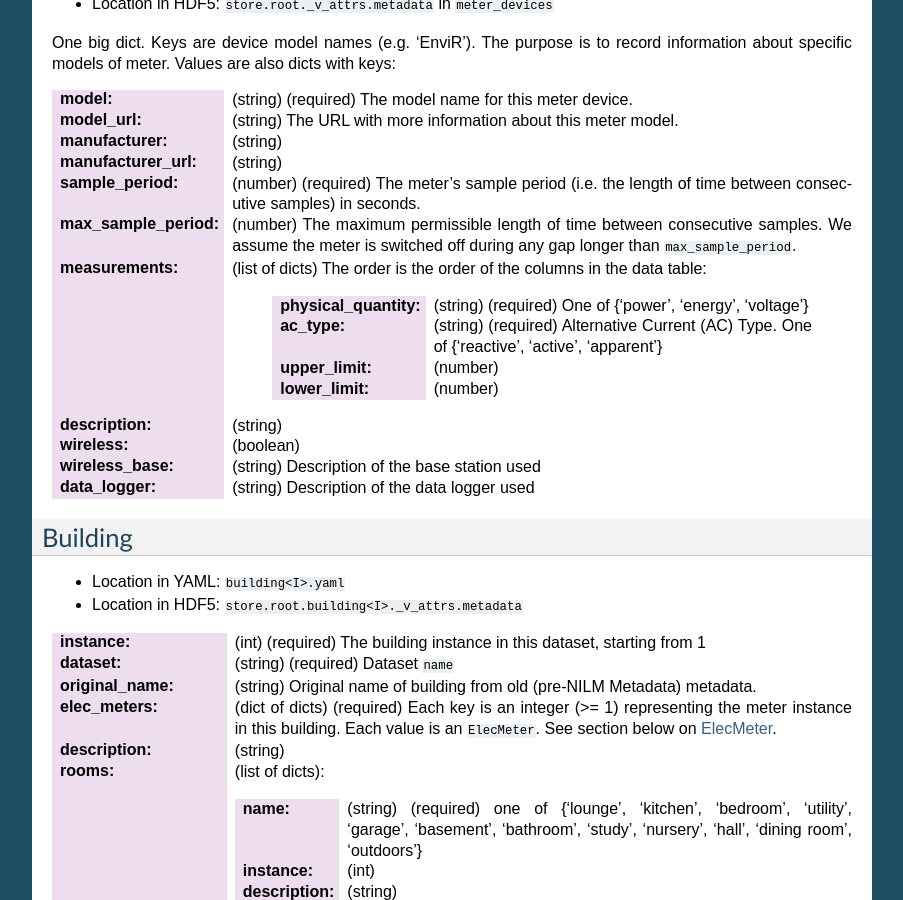
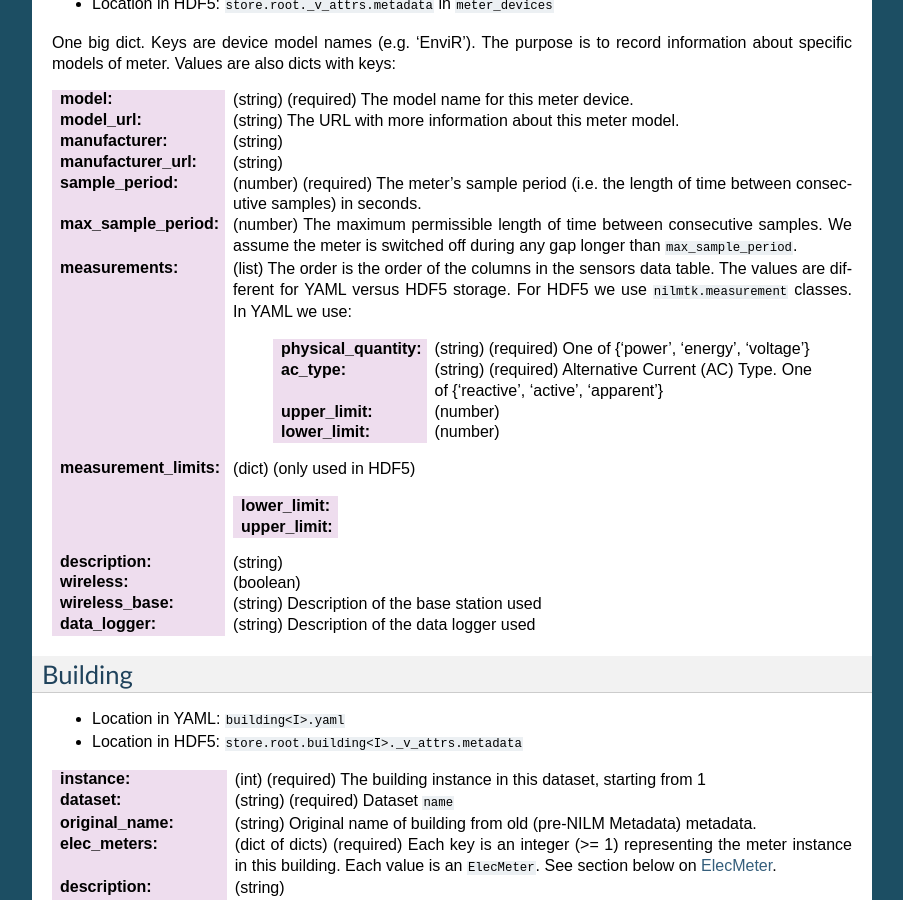
Before and after one commit to nilmtk/nilm_metadata, a Sphinx documentation site: the page built from docs/source/dataset_metadata.rst, in a window 1280 px wide and 900 px high, scrolled down 1532 px. Shown: the whole window, without its empty margins (198-1101 px from the left). Built offline with Sphinx 7.4.7, drawn with Linux system fonts in a browser that asks for light colours.

Commit message:
measurement_limits

```diff
--- a/docs/source/dataset_metadata.rst
+++ b/docs/source/dataset_metadata.rst
@@ -111,8 +111,9 @@
                    between consecutive samples.  We assume the
                    meter is switched off during any gap longer
                    than ``max_sample_period``.
-:measurements: (list of dicts) The order is the order of the columns
-  in the data table:
+:measurements: (list) The order is the order of the columns in the
+  sensors data table.  The values are different for YAML versus HDF5 storage.
+  For HDF5 we use ``nilmtk.measurement`` classes.  In YAML we use:
 
    :physical_quantity: (string) (required) One of {'power', 'energy',
                        'voltage'}
@@ -120,6 +121,10 @@
              of {'reactive', 'active', 'apparent'}
    :upper_limit: (number)
    :lower_limit: (number)
+:measurement_limits: (dict) (only used in HDF5)
+
+   :lower_limit:
+   :upper_limit:
 :description: (string)
 :wireless: (boolean)
 :wireless_base: (string) Description of the base station used
```
